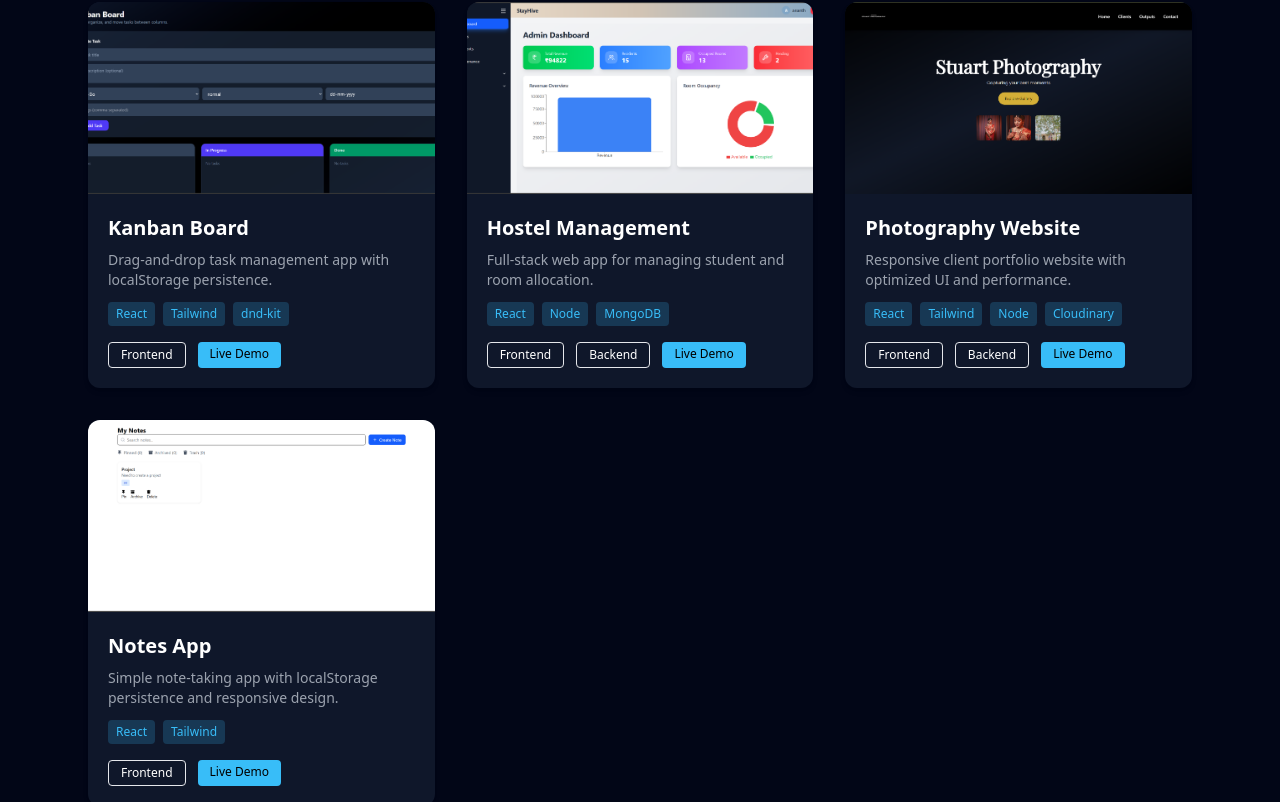
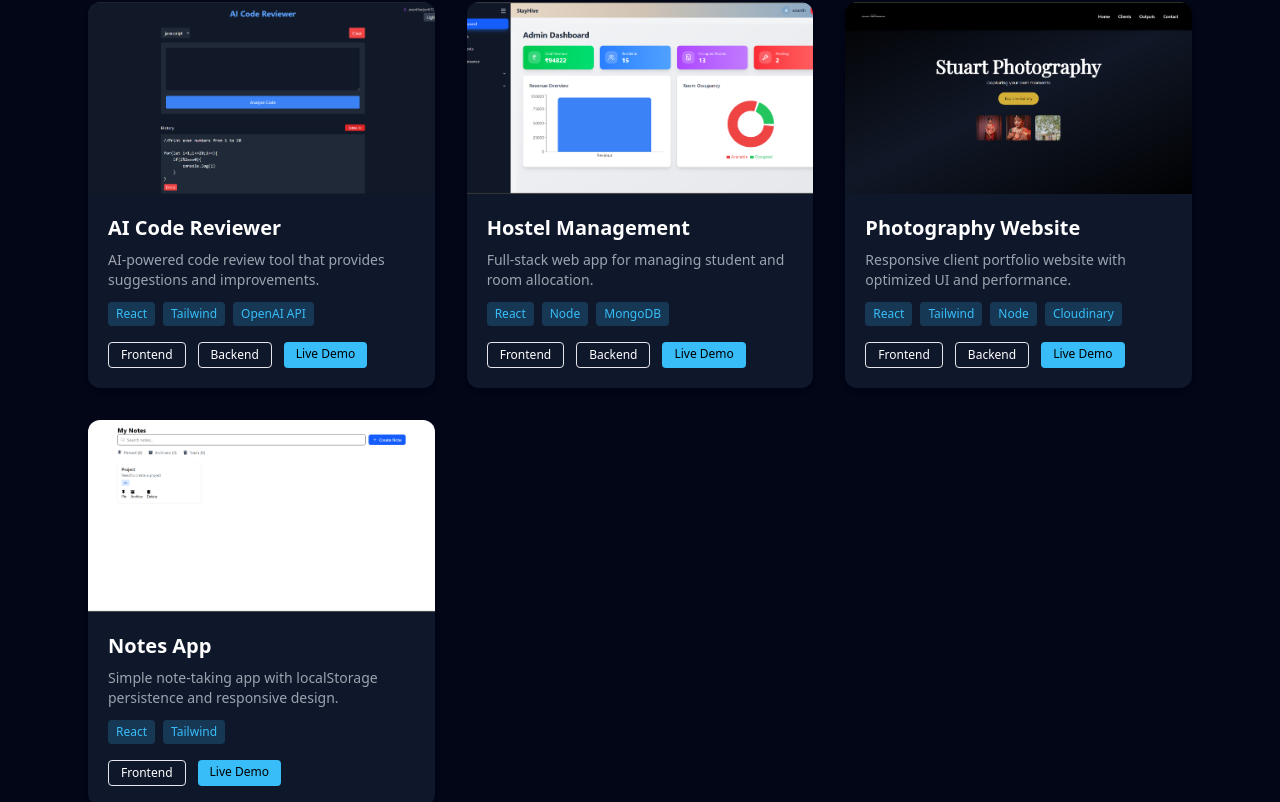
Before and after one commit to anantharjun672001-a11y/portfolio, a React app: page / in a window 1280 px wide. Shown: the part 2556-3358 px from the top of the page. Built offline with nearby package versions, Linux system fonts and the light colour scheme; the HTML template or start-up script is replaced by a standard one.

Commit message:
3 project updated

```diff
--- a/src/components/Projects.jsx
+++ b/src/components/Projects.jsx
@@ -1,18 +1,18 @@
-import kanbanImg from "../assets/Kanban_Board.png";
+import AiImg from "../assets/Ai_Code_reviewer.png";
 import hostelImg from "../assets/Hostel_Management.png";
 import photoImg from "../assets/Stuart_Photography.png";
 import notesImg from "../assets/Notes_app.png";
 
 const projects = [
   {
-    title: "Kanban Board",
+    title: "AI Code Reviewer",
     description:
-      "Drag-and-drop task management app with localStorage persistence.",
-    tech: ["React", "Tailwind", "dnd-kit"],
-    image: kanbanImg,
-    frontend: "https://github.com/anantharjun672001-a11y/Kanban_Board",
-    backend: null,
-    live_demo: "https://kanban-board-tau-jade.vercel.app/",
+      "AI-powered code review tool that provides suggestions and improvements.",
+    tech: ["React", "Tailwind", "OpenAI API"],
+    image: AiImg,
+    frontend: "https://github.com/anantharjun672001-a11y/AiFrontend",
+    backend: "https://github.com/anantharjun672001-a11y/Backend",
+    live_demo: "https://ai-code-reviewer-blue-six.vercel.app/",
   },
   {
     title: "Hostel Management",
```
Also changed, not shown: src/assets/Ai_Code_reviewer.png (added).
